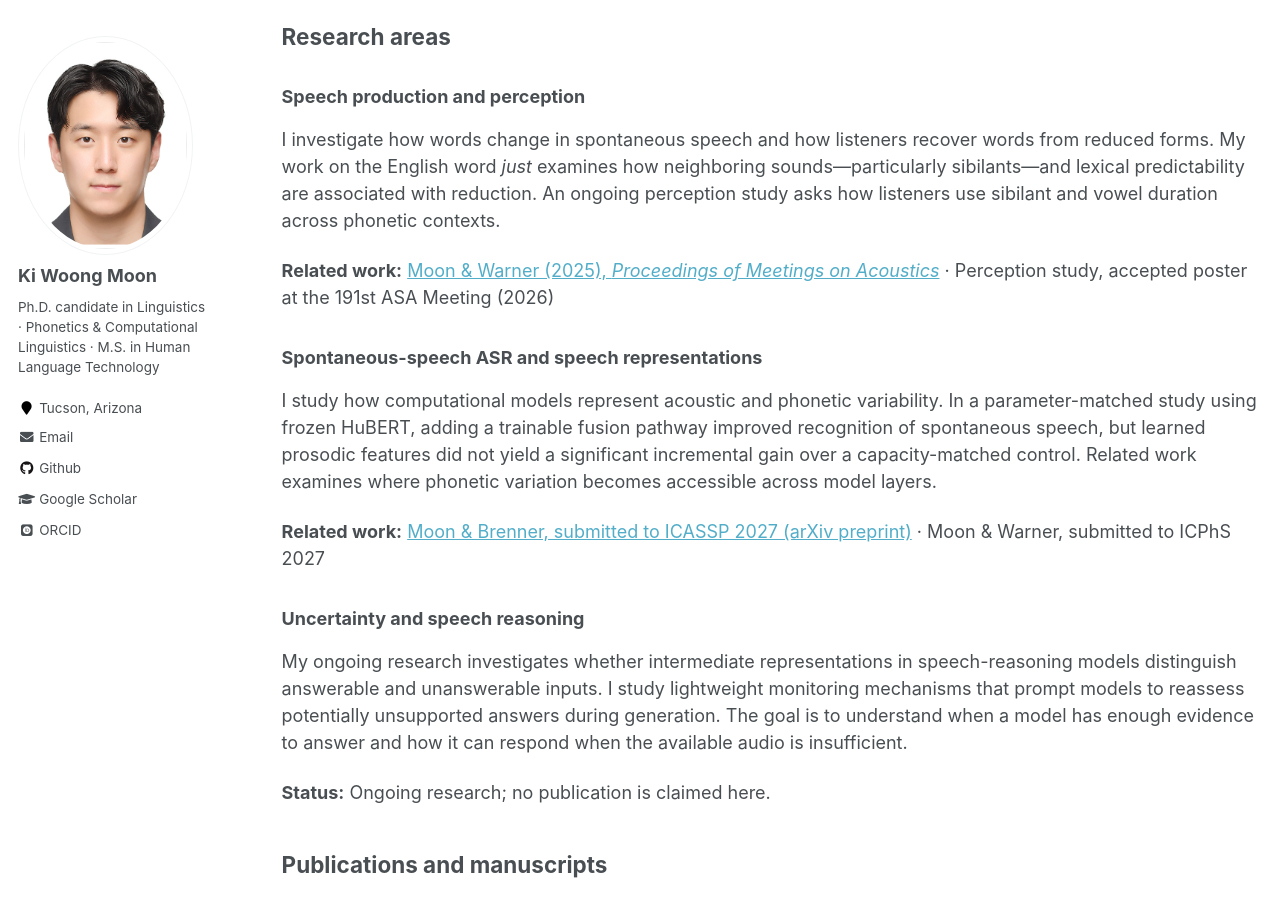
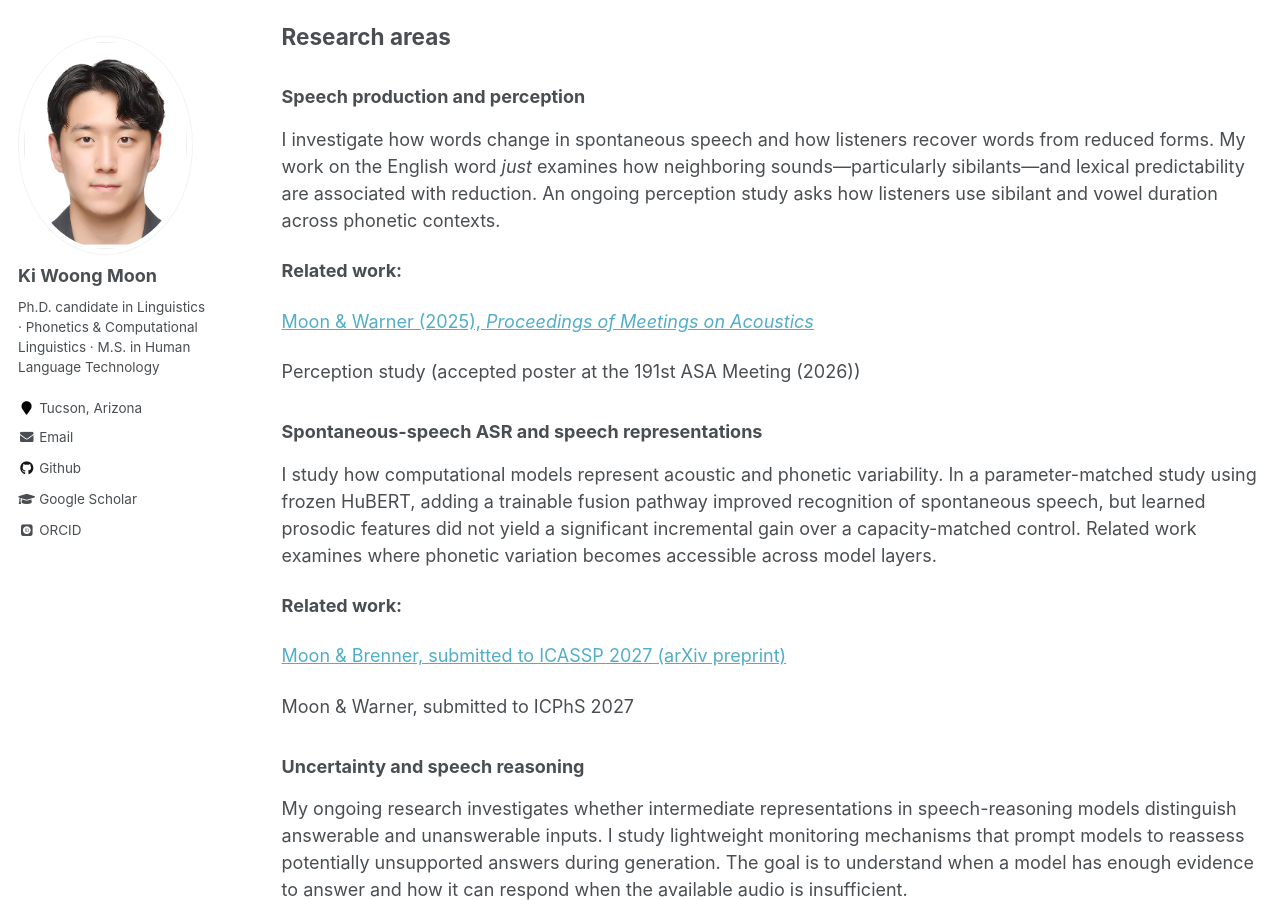
Before and after one commit to Ki-Woong95/Ki-Woong95.github.io, a Jekyll site: the page built from _pages/research.md, in a window 1280 px wide and 900 px high, scrolled down 267 px. Built offline with Jekyll 4.4.1, drawn with Linux system fonts in a browser that asks for light colours; some web fonts are replaced.

```diff
--- a/_pages/research.md
+++ b/_pages/research.md
@@ -13,13 +13,21 @@ My research connects **phonetics** and **computational linguistics**, with a foc
 
 I investigate how words change in spontaneous speech and how listeners recover words from reduced forms. My work on the English word *just* examines how neighboring sounds—particularly sibilants—and lexical predictability are associated with reduction. An ongoing perception study asks how listeners use sibilant and vowel duration across phonetic contexts.
 
-**Related work:** [Moon & Warner (2025), *Proceedings of Meetings on Acoustics*](https://doi.org/10.1121/2.0002080) · Perception study, accepted poster at the 191st ASA Meeting (2026)
+**Related work:**
+
+[Moon & Warner (2025), *Proceedings of Meetings on Acoustics*](https://doi.org/10.1121/2.0002080)
+
+Perception study (accepted poster at the 191st ASA Meeting (2026))
 
 ### Spontaneous-speech ASR and speech representations
 
 I study how computational models represent acoustic and phonetic variability. In a parameter-matched study using frozen HuBERT, adding a trainable fusion pathway improved recognition of spontaneous speech, but learned prosodic features did not yield a significant incremental gain over a capacity-matched control. Related work examines where phonetic variation becomes accessible across model layers.
 
-**Related work:** [Moon & Brenner, submitted to ICASSP 2027 (arXiv preprint)](https://arxiv.org/abs/2609.36754) · Moon & Warner, submitted to ICPhS 2027
+**Related work:**
+
+[Moon & Brenner, submitted to ICASSP 2027 (arXiv preprint)](https://arxiv.org/abs/2609.36754)
+
+Moon & Warner, submitted to ICPhS 2027
 
 ### Uncertainty and speech reasoning
 
```
